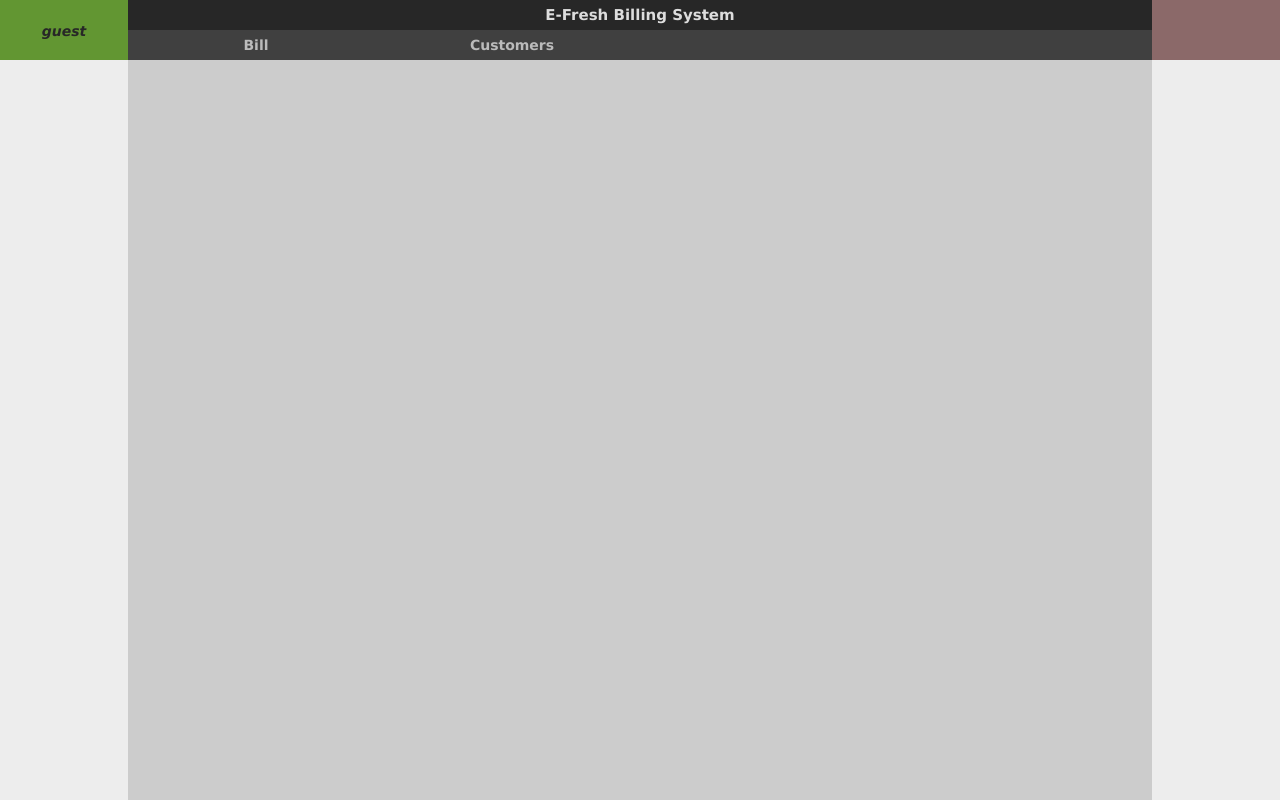
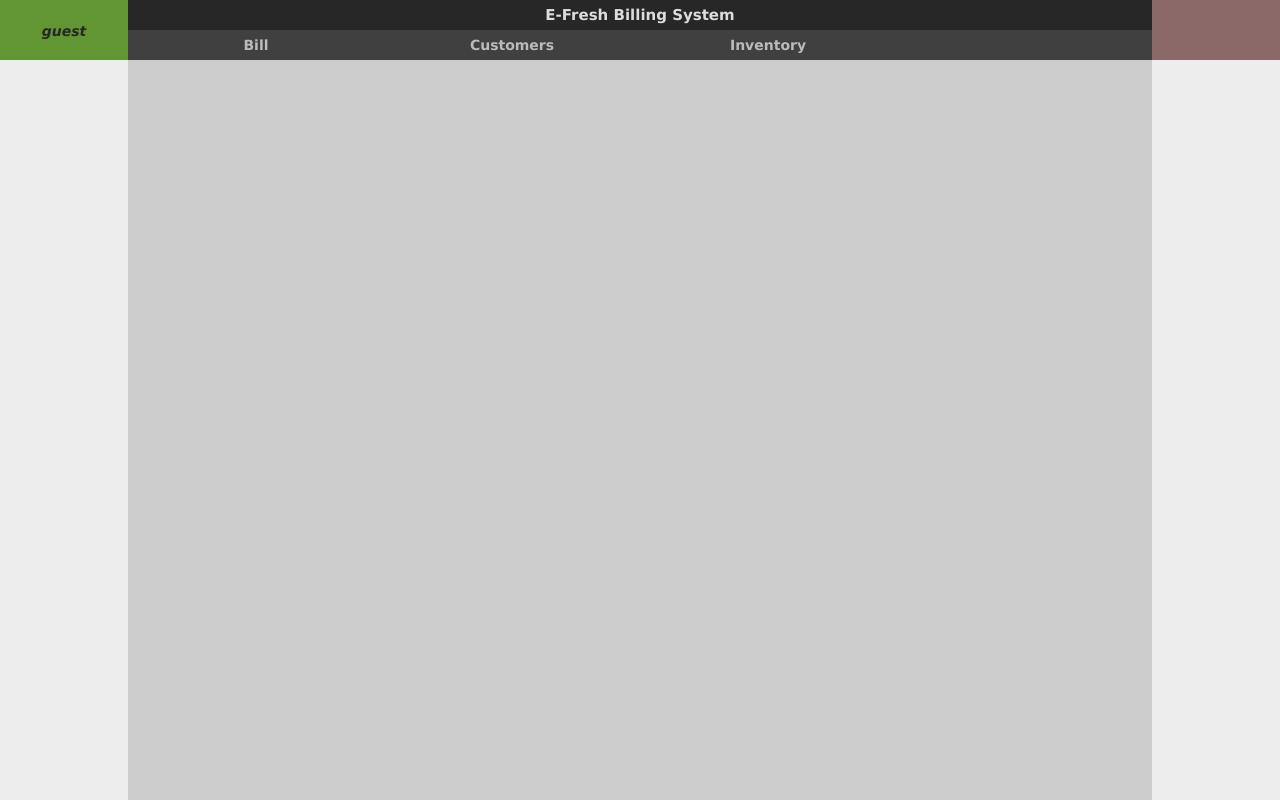
Before and after one commit to gk7huki/market, a PHP site: page /header.php in a window 1280 px wide. Run offline with PHP 8.4, Linux system fonts and the light colour scheme.

Commit message:
added inventory menu

```diff
--- a/header.php
+++ b/header.php
@@ -28,12 +28,14 @@
 </div>
 
 <?php
-  $menu1 = $menu2 = 'menu_inactive';
+  $menu1 = $menu2 = $menu3 = 'menu_inactive';
   $filename = basename($_SERVER['SCRIPT_NAME'], '.php');
   if ($filename == 'bill') {
     $menu1 = 'menu_active';
   } else if ($filename == 'customers') {
     $menu2 = 'menu_active';
+  } else if ($filename == 'inventory') {
+    $menu3 = 'menu_active';
   }
 ?>
 
@@ -42,6 +44,7 @@
 <div id="menu">
 <div id="<?php echo $menu1; ?>"><a href="bill.php">Bill</a></div>
 <div id="<?php echo $menu2; ?>"><a href="customers.php">Customers</a></div>
+<div id="<?php echo $menu3; ?>"><a href="inventory.php">Inventory</a></div>
 </div>
 
 </div>
```
